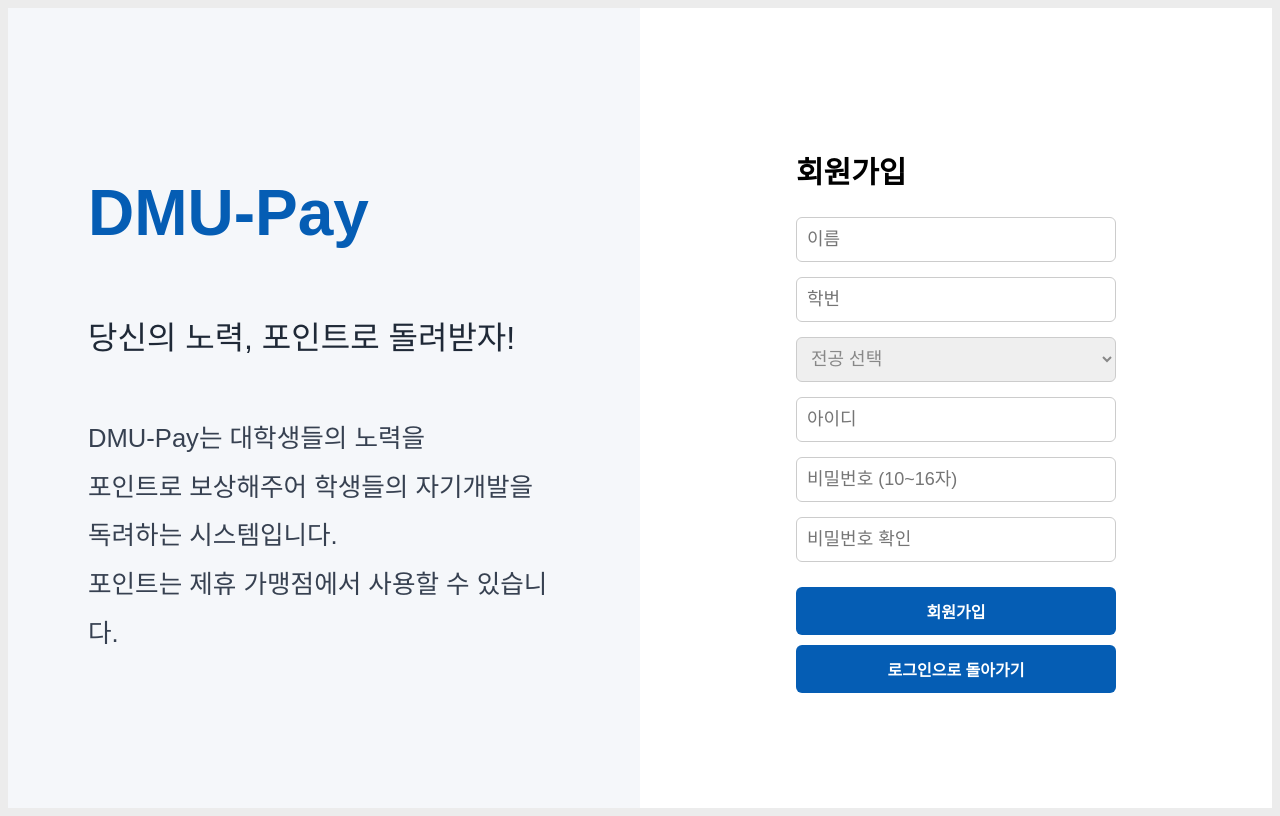
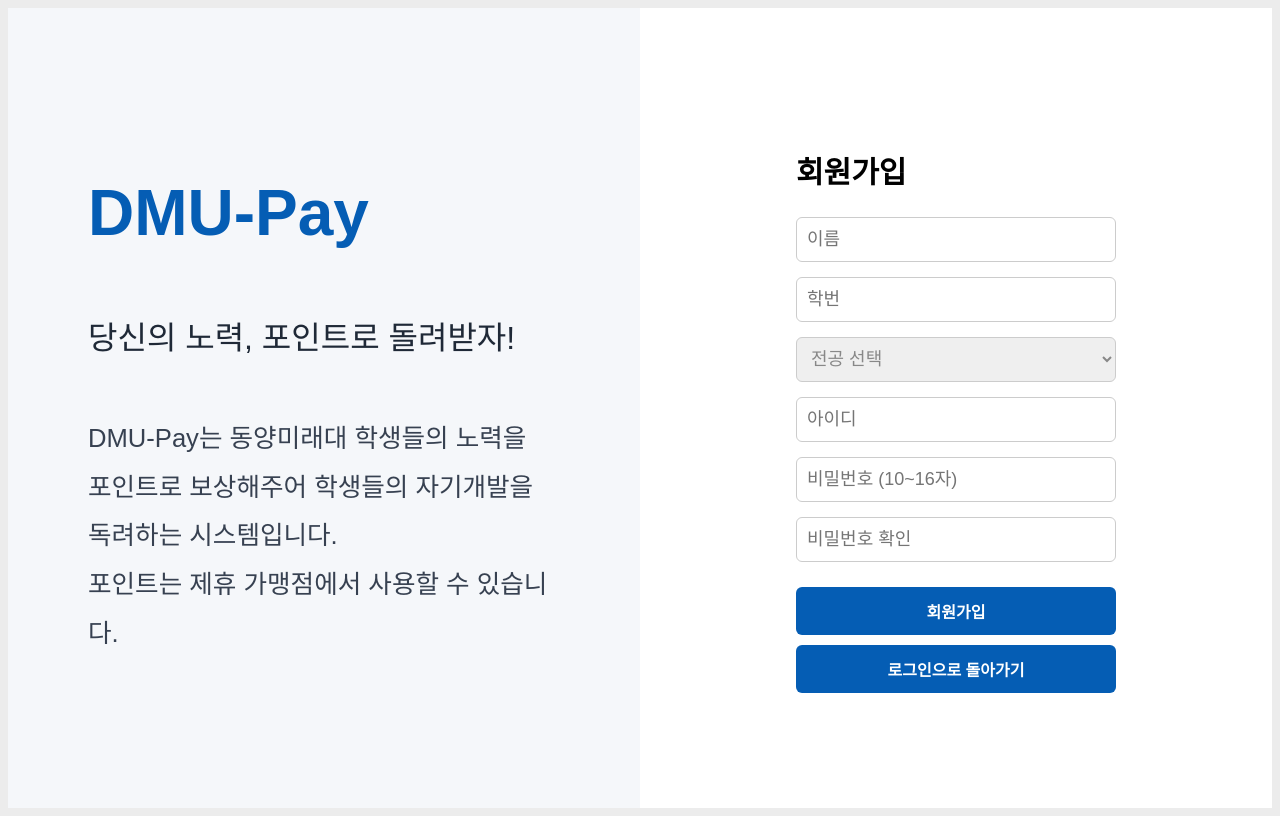
Before and after one commit to sangyunjeon/dmu-pay, a React (Create React App) app: page /signup in a window 1280 px wide. Built offline with nearby package versions, Linux system fonts and the light colour scheme.

Commit message:
25-06-03

```diff
--- a/src/App.js
+++ b/src/App.js
@@ -10,7 +10,7 @@ function App() {
     <Router>
       <Routes>
         <Route path="/" element={<LoginPage />} />
-        <Route path="/signup" element={<SignUpPage />} /> {/* ⬅️ 회원가입 경로 추가 */}
+        <Route path="/signup" element={<SignUpPage />} /> {/* <- 회원가입 경로 추가 */}
         <Route path="/student" element={<StudentMainPage />} />
         <Route path="/merchant" element={<MerchantMainPage />} />
         <Route path="/admin" element={<AdminMainPage />} />
--- a/src/pages/LoginPage.js
+++ b/src/pages/LoginPage.js
@@ -62,7 +62,7 @@ function LoginPage() {
         <h1 className="title">DMU-Pay</h1>
         <p className="subtitle">당신의 노력, 포인트로 돌려받자!</p>
         <p className="desc">
-          DMU-Pay는 대학생들의 노력을
+          DMU-Pay는 동양미래대 학생들의 노력을
           <br />
           포인트로 보상해주어 학생들의 자기개발을 독려하는 시스템입니다.
           <br />
--- a/src/pages/SignUpPage.js
+++ b/src/pages/SignUpPage.js
@@ -64,7 +64,7 @@ function SignUpPage() {
         <h1 className="title">DMU-Pay</h1>
         <p className="subtitle">당신의 노력, 포인트로 돌려받자!</p>
         <p className="desc">
-          DMU-Pay는 대학생들의 노력을
+          DMU-Pay는 동양미래대 학생들의 노력을
           <br />
           포인트로 보상해주어 학생들의 자기개발을 독려하는 시스템입니다.
           <br />
--- a/src/pages/StudentMainPage.js
+++ b/src/pages/StudentMainPage.js
@@ -6,7 +6,7 @@ function StudentMainPage() {
     <>
       <Header />
       <div className="student-main">
-        <h2>안녕하세요, 학생님 👋</h2>
+        <h2>안녕하세요, 학생님</h2>
         <p>이곳에서 포인트를 확인하고, 가맹점 정보를 조회할 수 있어요.</p>
       </div>
     </>
```
